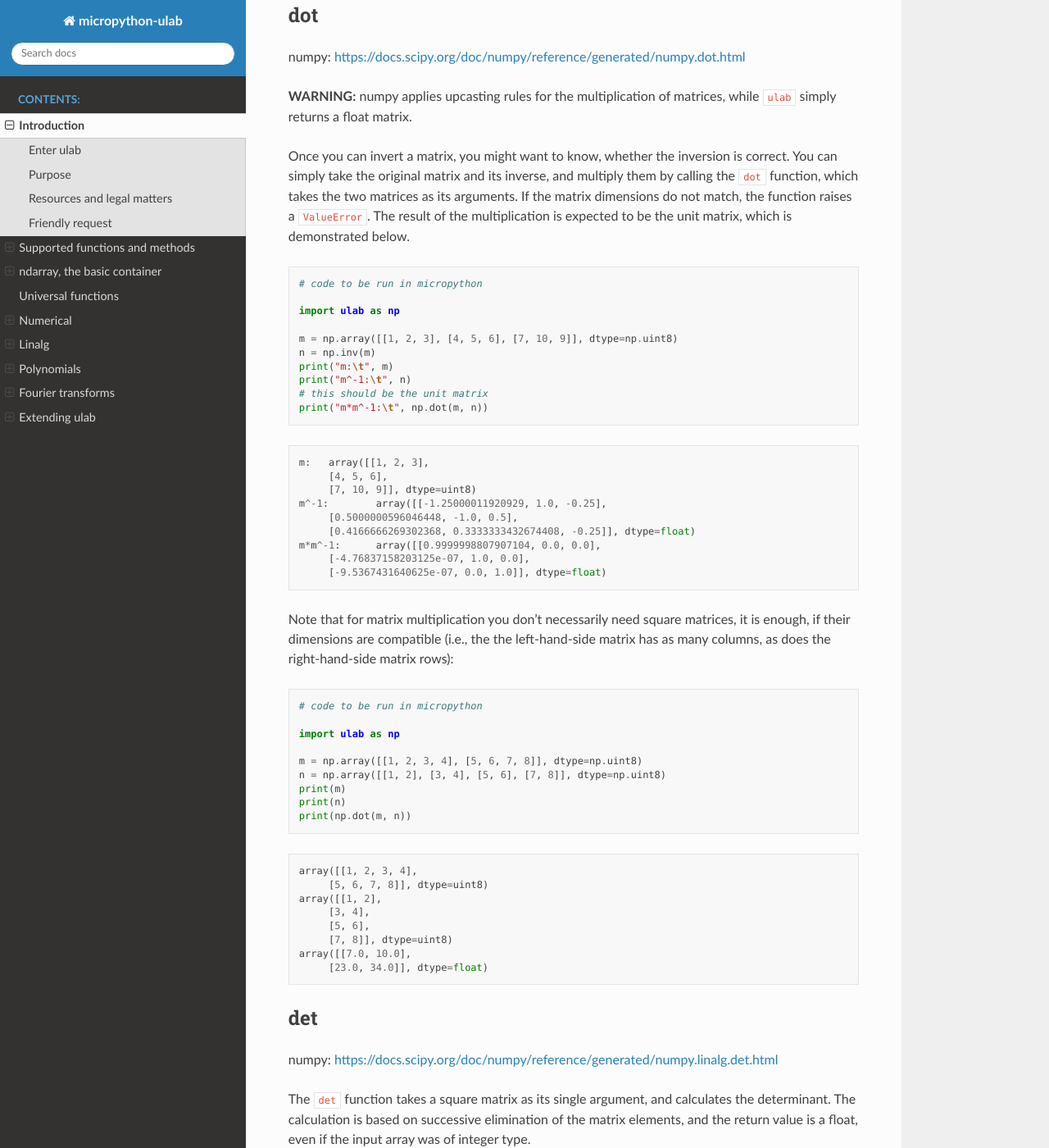
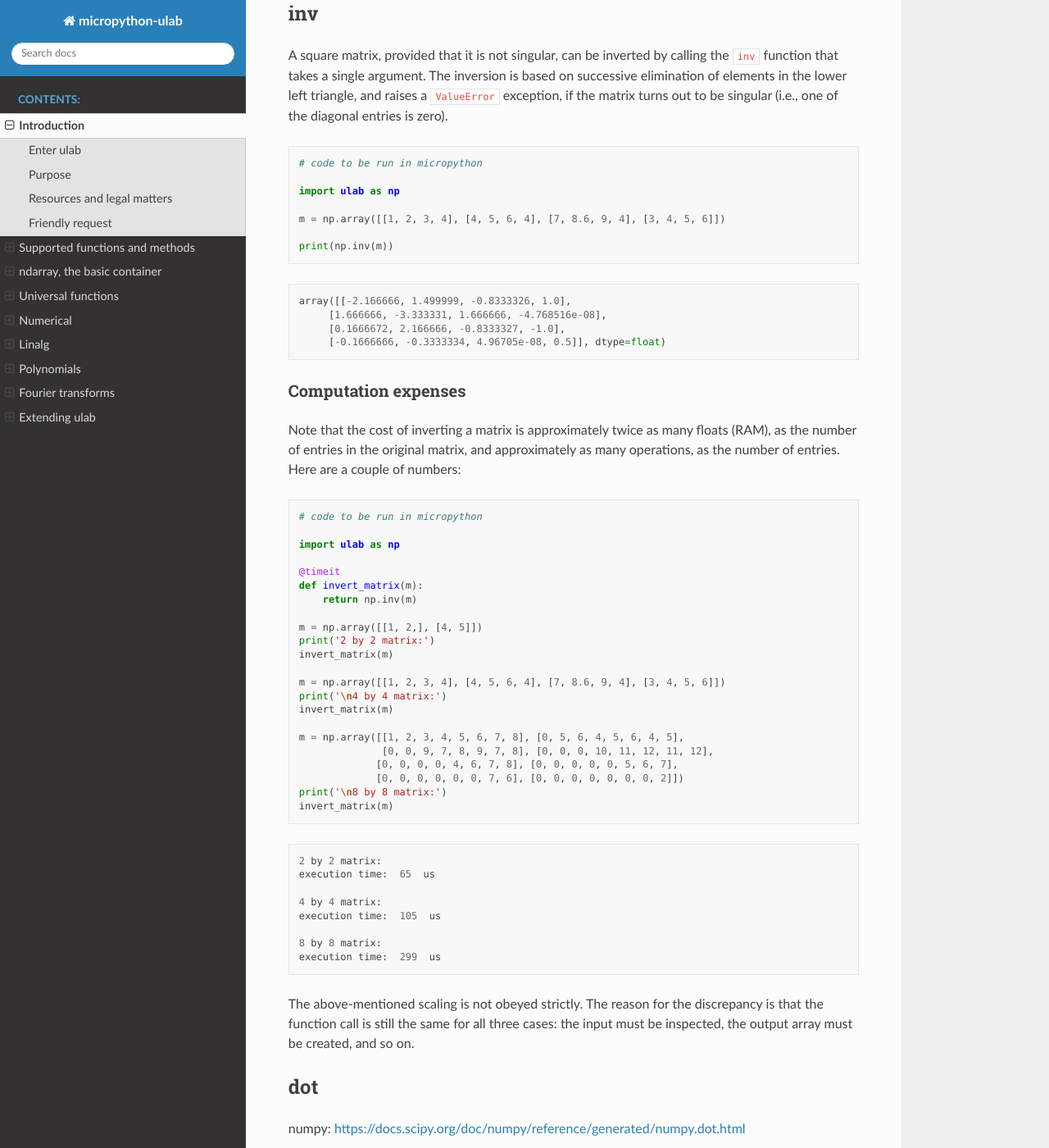
Before and after one commit to v923z/micropython-ulab, a Sphinx documentation site: the page built from docs/manual/source/ulab.rst, in a window 1280 px wide and 1400 px high, scrolled down 30737 px. Shown: the whole window at 82% size. Built offline with Sphinx 7.4.7 and the Read the Docs theme 2.0.0, drawn with Linux system fonts in a browser that asks for light colours; cross-references to code outside the pages are shown as plain code; some of the changed text lies outside the part shown.

Commit message:
added benchmarks and other comments to the manual

```diff
--- a/docs/manual/source/ulab.rst
+++ b/docs/manual/source/ulab.rst
@@ -553,11 +554,20 @@
 
     a = np.array([0]*n, dtype=np.uint8)
     buffer = a.asbytearray()
-    adc.read_timed(buf, tim)
+    adc.read_timed(buffer, tim)
 
     print("ADC results:\t", a)
     print("mean of results:\t", np.mean(a))
     print("std of results:\t", np.std(a))
+
+.. parsed-literal::
+
+    ADC results:	 array([48, 2, 2, ..., 0, 0, 0], dtype=uint8)
+    mean of results:	 1.22
+    std of results:	 4.744639
+
+
+
 Likewise, data can be read directly into ``ndarray``\ s from other
 interfaces, e.g., SPI, I2C etc, and also, by laying bare the
 ``ndarray``, we can pass results of ``ulab`` computations to anything
@@ -783,6 +793,7 @@
 .. code::
 
     # code to be run in CPython
+
     a = array([[1, 2, 3], [4, 5, 6], [7, 8, 6]])
     b = array([10, 20, 30])
     a+b
@@ -992,6 +1003,16 @@
 
 
 
+I do not claim that the python implementation above is perfect, and
+certainly, there is much room for improvement. However, the factor of 50
+difference in execution time is very spectacular. This is nothing but a
+consequence of the fact that the ``ulab`` functions run ``C`` code, with
+very little python overhead. The factor of 50 appears to be quite
+universal: the FFT routine obeys similar scaling (see `Speed of
+FFTs <#Speed-of-FFTs>`__), and this number came up with font rendering,
+too: `fast font rendering on graphical
+displays <https://forum.micropython.org/viewtopic.php?f=15&t=5815&p=33362&hilit=ufont#p33383>`__.
+
 Comparison operators
 --------------------
 
@@ -1021,6 +1042,7 @@
 .. code::
 
     # code to be run in CPython
+
     a = array([1, 2, 3, 4, 5, 6, 7, 8])
     a < 5
 
@@ -1246,22 +1267,29 @@
 .. parsed-literal::
 
     a:	 range(0, 9)
-    exp(a):	 array([1.0, 2.718281745910645, 7.389056205749512, 20.08553695678711, 54.59814834594727, 148.4131622314453, 403.4288024902343, 1096.633178710938, 2980.9580078125], dtype=float)
+    exp(a):	 array([1.0, 2.718282, 7.389056, 20.08554, 54.59816, 148.4132, 403.4288, 1096.633, 2980.958], dtype=float)
 
     b:	 array([0.0, 1.0, 2.0, 3.0, 4.0, 5.0, 6.0, 7.0, 8.0], dtype=float)
-    exp(b):	 array([1.0, 2.718281745910645, 7.389056205749512, 20.08553695678711, 54.59814834594727, 148.4131622314453, 403.4288024902343, 1096.633178710938, 2980.9580078125], dtype=float)
+    exp(b):	 array([1.0, 2.718282, 7.389056, 20.08554, 54.59816, 148.4132, 403.4288, 1096.633, 2980.958], dtype=float)
 
     c:	 array([[1.0, 2.0, 3.0],
     	 [4.0, 5.0, 6.0],
     	 [7.0, 8.0, 9.0]], dtype=float)
-    exp(c):	 array([[2.718281745910645, 7.389056205749512, 20.08553695678711],
-    	 [54.59814834594727, 148.4131622314453, 403.4288024902343],
-    	 [1096.633178710938, 2980.9580078125, 8103.083984375001]], dtype=float)
-
-
-
-
-The overhead for iterables is
+    exp(c):	 array([[2.718282, 7.389056, 20.08554],
+    	 [54.59816, 148.4132, 403.4288],
+    	 [1096.633, 2980.958, 8103.084]], dtype=float)
+
+
+
+Computation expenses
+--------------------
+
+The overhead for calculating with micropython iterables is quite
+significant: for the 1000 samples below, the difference is more than 800
+microseconds, because internally the function has to create the
+``ndarray`` for the output, has to fetch the iterable’s items of unknown
+type, and then convert them to floats. All these steps are skipped for
+``ndarray``\ s, because these pieces of information are already known.
 
 .. code::
 
@@ -1272,13 +1300,21 @@
     a = [0]*1000
     b = np.array(a)
 
-    @timeit(n=1000)
+    @timeit
     def measure_run_time(x):
         return np.exp(x)
 
     measure_run_time(a)
 
     measure_run_time(b)
+
+.. parsed-literal::
+
+    execution time:  1259  us
+    execution time:  408  us
+
+
+
 Of course, such a time saving is reasonable only, if the data are
 already available as an ``ndarray``. If one has to initialise the
 ``ndarray`` from the list, then there is no gain, because the iterator
@@ -1821,22 +1856,69 @@
 
     import ulab as np
 
-    m = np.array([[1, 2, 3], [4, 5, 6], [7, 8.5, 9]])
+    m = np.array([[1, 2, 3, 4], [4, 5, 6, 4], [7, 8.6, 9, 4], [3, 4, 5, 6]])
 
     print(np.inv(m))
 
 .. parsed-literal::
 
-    array([[-2.000000238418579, 2.5, -1.0],
-    	 [2.000000238418579, -4.0, 2.0],
-    	 [-0.3333334922790527, 1.833333373069763, -1.0]], dtype=float)
-
-
-
-
-Note that the cost of inverting a matrix is approximately is twice as
-many floats (RAM), as the number of entries in the original matrix, and
-approximately as many operations, as the number of entries.
+    array([[-2.166666, 1.499999, -0.8333326, 1.0],
+    	 [1.666666, -3.333331, 1.666666, -4.768516e-08],
+    	 [0.1666672, 2.166666, -0.8333327, -1.0],
+    	 [-0.1666666, -0.3333334, 4.96705e-08, 0.5]], dtype=float)
+
+
+
+Computation expenses
+~~~~~~~~~~~~~~~~~~~~
+
+Note that the cost of inverting a matrix is approximately twice as many
+floats (RAM), as the number of entries in the original matrix, and
+approximately as many operations, as the number of entries. Here are a
+couple of numbers:
+
+.. code::
+
+    # code to be run in micropython
+
+    import ulab as np
+
+    @timeit
+    def invert_matrix(m):
+        return np.inv(m)
+
+    m = np.array([[1, 2,], [4, 5]])
+    print('2 by 2 matrix:')
+    invert_matrix(m)
+
+    m = np.array([[1, 2, 3, 4], [4, 5, 6, 4], [7, 8.6, 9, 4], [3, 4, 5, 6]])
+    print('\n4 by 4 matrix:')
+    invert_matrix(m)
+
+    m = np.array([[1, 2, 3, 4, 5, 6, 7, 8], [0, 5, 6, 4, 5, 6, 4, 5],
+                  [0, 0, 9, 7, 8, 9, 7, 8], [0, 0, 0, 10, 11, 12, 11, 12],
+                 [0, 0, 0, 0, 4, 6, 7, 8], [0, 0, 0, 0, 0, 5, 6, 7],
+                 [0, 0, 0, 0, 0, 0, 7, 6], [0, 0, 0, 0, 0, 0, 0, 2]])
+    print('\n8 by 8 matrix:')
+    invert_matrix(m)
+
+.. parsed-literal::
+
+    2 by 2 matrix:
+    execution time:  65  us
+
+    4 by 4 matrix:
+    execution time:  105  us
+
+    8 by 8 matrix:
+    execution time:  299  us
+
+
+
+The above-mentioned scaling is not obeyed strictly. The reason for the
+discrepancy is that the function call is still the same for all three
+cases: the input must be inspected, the output array must be created,
+and so on.
 
 dot
 ---
@@ -1863,23 +1945,27 @@
 
     m = np.array([[1, 2, 3], [4, 5, 6], [7, 10, 9]], dtype=np.uint8)
     n = np.inv(m)
-    print("m:\t", m)
-    print("m^-1:\t", n)
+    print("m:\n", m)
+    print("\nm^-1:\n", n)
     # this should be the unit matrix
-    print("m*m^-1:\t", np.dot(m, n))
-
-.. parsed-literal::
-
-    m:	 array([[1, 2, 3],
+    print("\nm*m^-1:\n", np.dot(m, n))
+
+.. parsed-literal::
+
+    m:
+     array([[1, 2, 3],
     	 [4, 5, 6],
     	 [7, 10, 9]], dtype=uint8)
-    m^-1:	 array([[-1.25000011920929, 1.0, -0.25],
-    	 [0.5000000596046448, -1.0, 0.5],
-    	 [0.4166666269302368, 0.3333333432674408, -0.25]], dtype=float)
-    m*m^-1:	 array([[0.9999998807907104, 0.0, 0.0],
-    	 [-4.76837158203125e-07, 1.0, 0.0],
-    	 [-9.5367431640625e-07, 0.0, 1.0]], dtype=float)
-
+
+    m^-1:
+     array([[-1.25, 1.0, -0.25],
+    	 [0.5, -1.0, 0.5],
+    	 [0.4166667, 0.3333334, -0.25]], dtype=float)
+
+    m*m^-1:
+     array([[1.0, 2.384186e-07, -1.490116e-07],
+    	 [-2.980232e-07, 1.000001, -4.172325e-07],
+    	 [-3.278255e-07, 1.311302e-06, 0.9999992]], dtype=float)
 
 
 
@@ -1940,6 +2026,34 @@
 
 
 
+Benchmark
+~~~~~~~~~
+
+Since the routine for calculating the determinant is pretty much the
+same as for finding the `inverse of a matrix <#inv>`__, the execution
+times are similar:
+
+.. code::
+
+    # code to be run in micropython
+
+    @timeit
+    def matrix_det(m):
+        return np.inv(m)
+
+    m = np.array([[1, 2, 3, 4, 5, 6, 7, 8], [0, 5, 6, 4, 5, 6, 4, 5],
+                  [0, 0, 9, 7, 8, 9, 7, 8], [0, 0, 0, 10, 11, 12, 11, 12],
+                 [0, 0, 0, 0, 4, 6, 7, 8], [0, 0, 0, 0, 0, 5, 6, 7],
+                 [0, 0, 0, 0, 0, 0, 7, 6], [0, 0, 0, 0, 0, 0, 0, 2]])
+
+    matrix_det(m)
+
+.. parsed-literal::
+
+    execution time:  294  us
+
+
+
 eig
 ---
 
@@ -1982,6 +2096,7 @@
 .. code::
 
     # code to be run in CPython
+
     a = array([[1, 2, 1, 4], [2, 5, 3, 5], [1, 3, 6, 1], [4, 5, 1, 7]], dtype=np.uint8)
     x, y = eig(a)
     print('eigenvectors of a:\n', x)
@@ -2009,6 +2124,36 @@
    in ``ulab`` with respect to ``numpy``. This difference, however, is
    of absolutely no consequence.
 
+Computation expenses
+~~~~~~~~~~~~~~~~~~~~
+
+Since the function is based on `Givens
+rotations <https://en.wikipedia.org/wiki/Givens_rotation>`__ and runs
+till convergence is achieved, or till the maximum number of allowed
+rotations is exhausted, there is no universal estimate for the time
+required to find the eigenvalues. However, an order of magnitude can, at
+least, be guessed based on the measurement below:
+
+.. code::
+
+    # code to be run in micropython
+
+    import ulab as np
+
+    @timeit
+    def matrix_eig(a):
+        return np.eig(a)
+
+    a = np.array([[1, 2, 1, 4], [2, 5, 3, 5], [1, 3, 6, 1], [4, 5, 1, 7]], dtype=np.uint8)
+
+    matrix_eig(a)
+
+.. parsed-literal::
+
+    execution time:  111  us
+
+
+
 Polynomials
 ===========
 
@@ -2092,12 +2237,37 @@
 
 
 
+Execution time
+~~~~~~~~~~~~~~
+
 ``polyfit`` is based on the inversion of a matrix (there is more on the
 background in https://en.wikipedia.org/wiki/Polynomial_regression), and
 it requires the intermediate storage of ``2*N*(deg+1)`` floats, where
 ``N`` is the number of entries in the input array, and ``deg`` is the
 fit’s degree. The additional computation costs of the matrix inversion
-discussed in `inv <#inv>`__ also apply.
+discussed in `inv <#inv>`__ also apply. The example from above needs
+around 150 microseconds to return:
+
+.. code::
+
+    # code to be run in micropython
+
+    import ulab as np
+
+    @timeit
+    def time_polyfit(x, y, n):
+        return np.polyfit(x, y, n)
+
+    x = np.array([0, 1, 2, 3, 4, 5, 6])
+    y = np.array([9, 4, 1, 0, 1, 4, 9])
+
+    time_polyfit(x, y, 2)
+
+.. parsed-literal::
+
+    execution time:  153  us
+
+
 
 Fourier transforms
 ==================
@@ -2116,6 +2286,7 @@
 .. code::
 
     # code to be run in CPython
+
     fft.fft([1, 2, 3, 4, 1, 2, 3, 4])
 
 
```
Also changed, not shown: other parts of docs/manual/source/ulab.rst (+4 -5 lines), docs/ulab-manual.ipynb, 1 other file.
